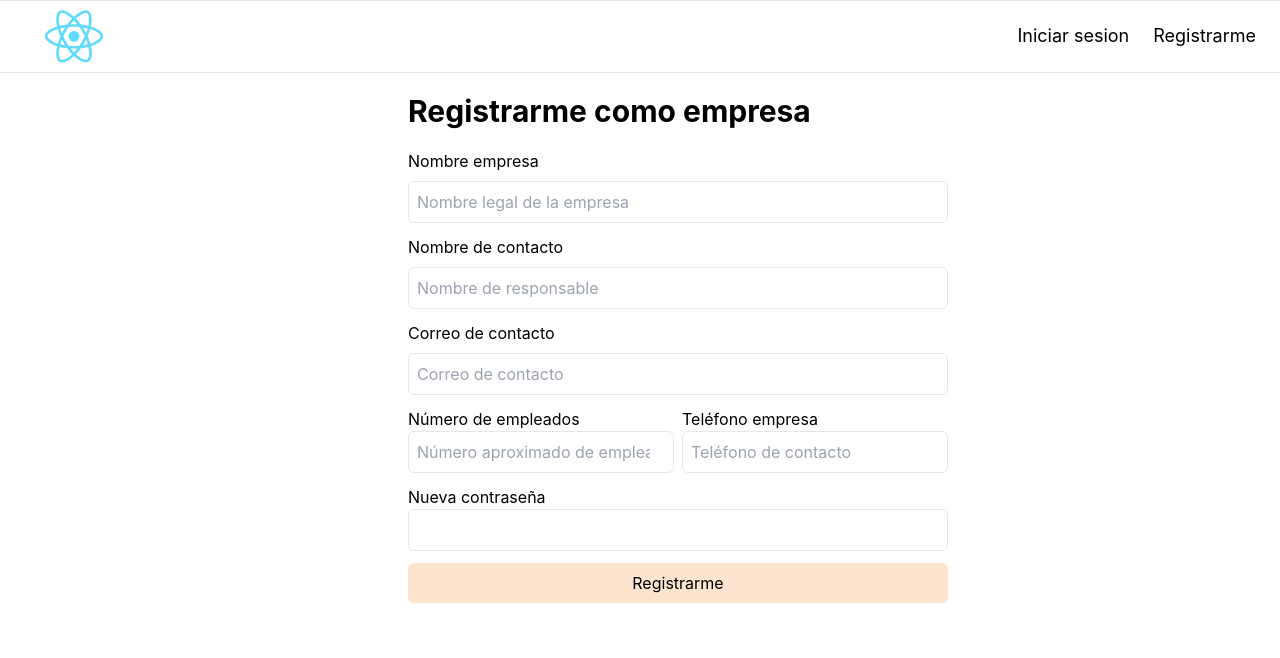
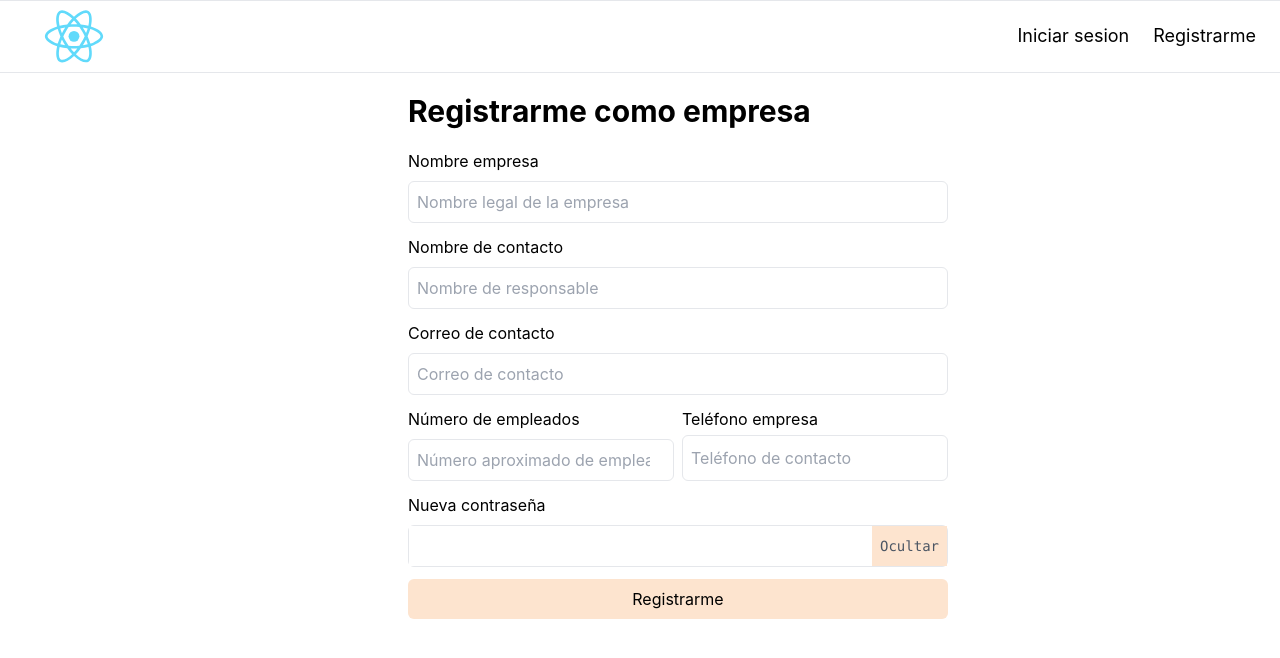
Before and after one commit to lordchitre/sgsst-app, a React (Vite) app: page /register in a window 1280 px wide. Shown: the top 658 px of the page. Built offline with nearby package versions, Linux system fonts and the light colour scheme.

Commit message:
feat: :fire: update and remove old functions

```diff
--- a/src/pages/Register.jsx
+++ b/src/pages/Register.jsx
@@ -6,6 +6,8 @@ import { registerValidations, registerProps } from '../utils/forms.utils';
 
 export const Register = () => {
     const [ isLoading, setIsloading ] = useState(false);
+    const [ isShowPassword, setShowPassword]  = useState(false);
+
     const { setCustomer } = useFirebase();
 
     const { handleSubmit, handleChange, values, errors, touched } = useFormik({
@@ -15,6 +17,7 @@ export const Register = () => {
             setIsloading(true);
             setCustomer(values).then(() => {
                 setIsloading(false);
+                alert("client create successfully");
             }).catch(() => {
                 setIsloading(false);
             });
@@ -72,7 +75,7 @@ export const Register = () => {
                 )}
             </div>
             <div className="flex gap-2">
-                <div className="grid w-full">
+                <div className="grid gap-2 w-full">
                     <label htmlFor="companyEmployeeTotal">Número de empleados</label>
                     <input
                         id="companyEmployeeTotal"
@@ -91,7 +94,7 @@ export const Register = () => {
                     <label htmlFor="companyPhone">Teléfono empresa</label>
                     <input
                         id="companyPhone"
-                        type="phone"
+                        type="number"
                         name="companyPhone"
                         placeholder="Teléfono de contacto"
                         value={values.companyPhone}
@@ -103,21 +106,22 @@ export const Register = () => {
                     )}
                 </div>
             </div>
-            <div className="grid">
-                <label htmlFor="">Nueva contraseña</label>
-                <input
-                    id="password"
-                    type="text"
-                    value={values.password}
-                    onChange={handleChange}
-                    className="border p-2 rounded-md"
-                />
+            <div className="grid gap-2">
+                <label htmlFor="password">Nueva contraseña</label>
+                <div className="flex justify-between border rounded-md">
+                    <input id="password" type={ isShowPassword ? 'text' : 'password'}  value={values.password} onChange={handleChange} placeholder="Tu contraseña" className="peer placeholder-transparent p-2 w-full" />
+                    <label onClick={()=>setShowPassword(!isShowPassword)} class="flex items-center bg-primary px-2 py-1 text-sm text-gray-600 font-mono cursor-pointer" for="toggle">
+                        {isShowPassword ? 'Mostrar' : 'Ocultar'}
+                    </label>
+                </div>
                 {errors.password && touched.password && (
                     <div>{errors.password}</div>
                 )}
             </div>
             <div>
-                <button type="submit" className="bg-primary p-2 w-full rounded-md hover:opacity-75" disabled={isLoading}>Registrarme</button>
+                <button type="submit" className={`p-2 w-full rounded-md hover:opacity-75 ${isLoading ? 'bg-gray-200' : 'bg-primary' }`} disabled={isLoading}>
+                    {isLoading ? "Creando perfil ..." : "Registrarme"}
+                </button>
             </div>
         </form>
         </div>
--- a/src/utils/forms.utils.js
+++ b/src/utils/forms.utils.js
@@ -17,27 +17,27 @@ export const registerProps = {
 
 export const registerValidations = Yup.object().shape({
     companyName: Yup.string()
-    .min(2, 'Too Short!')
-    .max(50, 'Too Long!')
-    .required('Required'),
-    companyEmail: Yup.string().email('Invalid email').required('Required'),
+    .min(2, 'Demaciado corto!')
+    .max(50, 'Demaciado largo!')
+    .required('Campo requerido'),
+    companyEmail: Yup.string().email('Invalid email').required('Campo requerido'),
     contactName: Yup.string()
-    .min(2, 'Too Short!')
-    .max(50, 'Too Long!')
-    .required('Required'),
+    .min(2, 'Demaciado corto!')
+    .max(50, 'Demaciado largo!')
+    .required('Campo requerido'),
     companyPhone: Yup.number()
-    .min(2, 'Too Short!')
-    .required('Required'),
+    .min(2, 'Demaciado corto!')
+    .required('Campo requerido'),
     companyEmployeeTotal: Yup.number()
-    .min(2, 'Too Short!')
-    .max(50, 'Too Long!')
-    .required('Required'),
+    .min(2, 'Demaciado corto!')
+    .max(50, 'Demaciado largo!')
+    .required('Campo requerido'),
     companyEmployeeTotal: Yup.number()
-    .min(2, 'Too Short!')
-    .max(50, 'Too Long!')
-    .required('Required'),
+    .min(2, 'Demaciado corto!')
+    .max(50, 'Demaciado largo!')
+    .required('Campo requerido'),
     password: Yup.string()
-    .min(8, 'Too Short!')
-    .required('Required')
-    .matches(/[a-zA-Z]/, 'Password can only contain Latin letters.')
+    .min(8, 'Demaciado corto!')
+    .required('Campo requerido')
+    .matches(/[a-zA-Z]/, 'La contraseña solo puede contener letras latinas.')
   });
```
Also changed, not shown: 1 other file (tests, documents, lock files or other folders).
